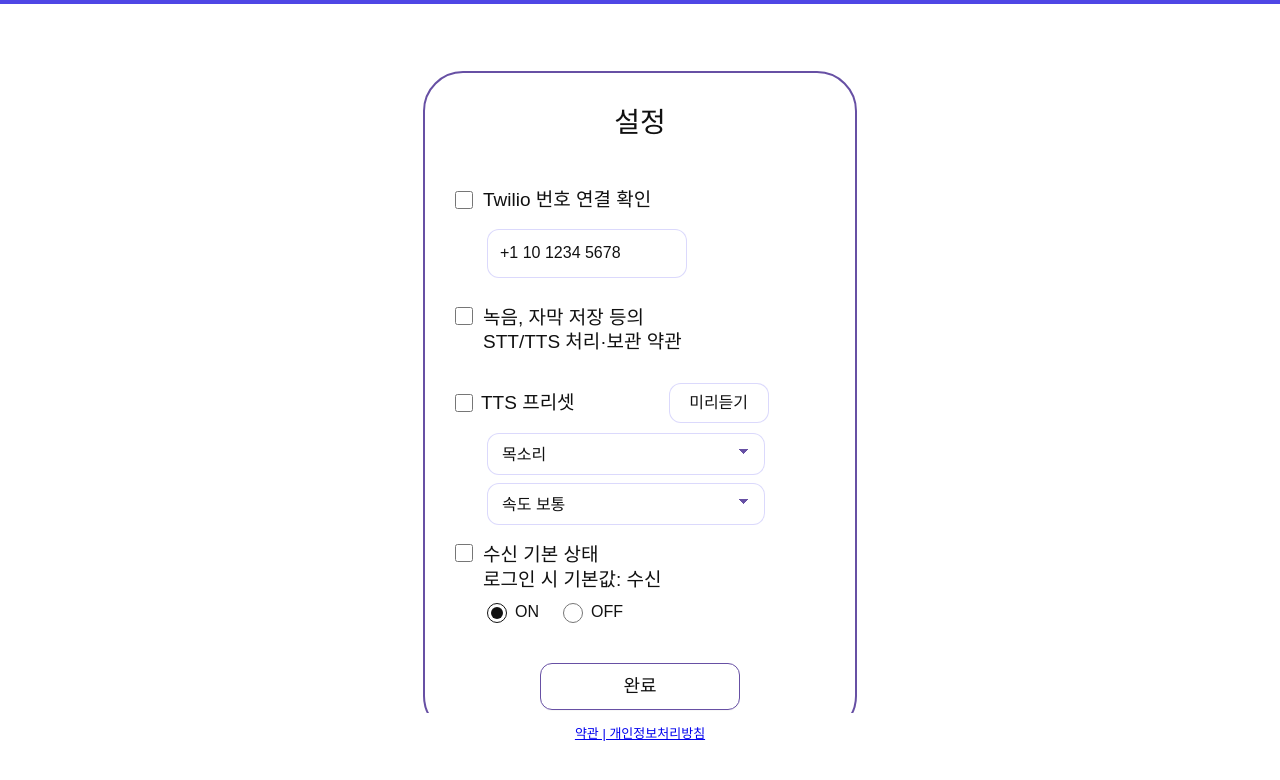
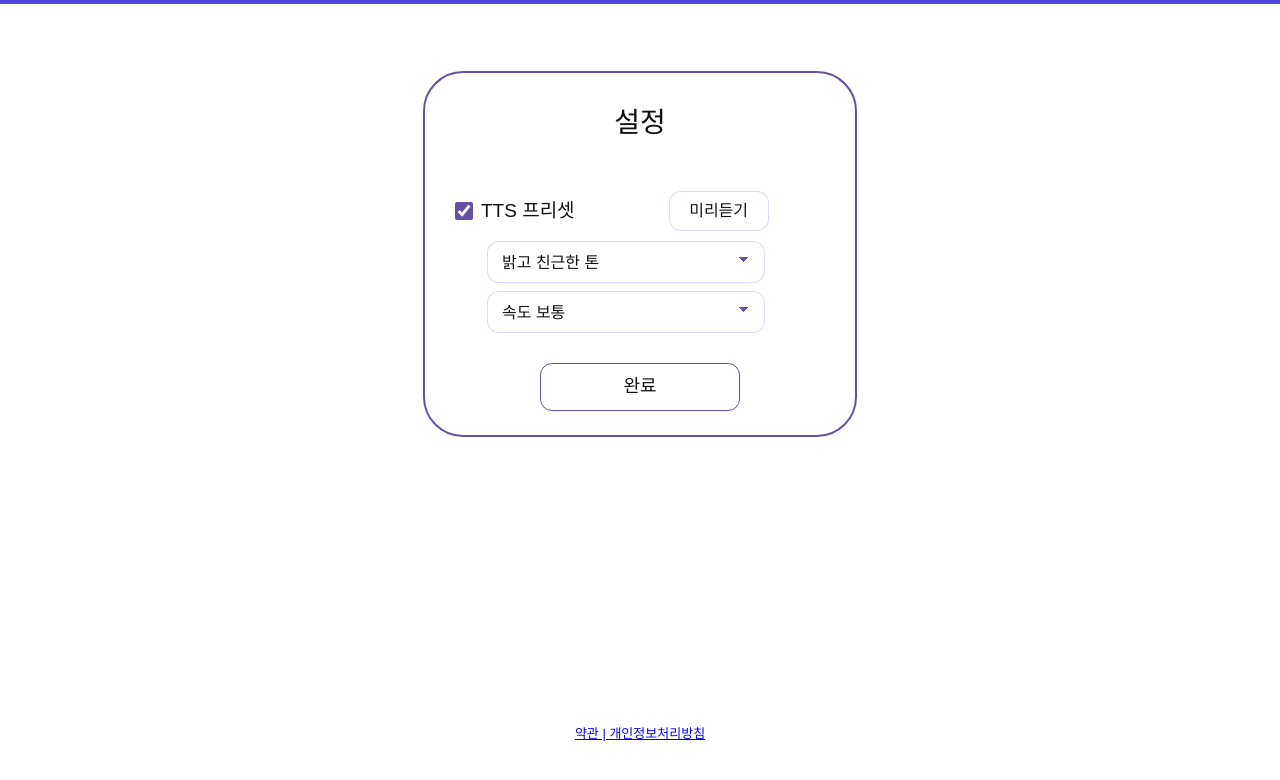
Before and after one commit to Legend-call-bot/front, a website: page public/pages/setting.html in a window 1280 px wide. Shown: the part 48-828 px from the top of the page. After the commit the page ends 800 px from the top, so only its background shows below. Drawn offline with Linux system fonts and the light colour scheme.

Commit message:
feat: 설정 화면에서 TTS 프리셋만 남기고 구조 단순화 및 완료 버튼 이동 처리

```diff
--- a/public/css/setting.css
+++ b/public/css/setting.css
@@ -63,7 +63,7 @@
     width: 18px;
     height: 18px;
     position: relative;
-    top: -9px;
+    top: 0;
     accent-color: #6750a4;
 }
 
@@ -88,30 +88,6 @@
     box-sizing: border-box;
     font-size: 15px;
     line-height: 1.4;
-}
-
-/* Twilio 번호 연결 확인 */
-.settings-form .settings-row:first-of-type {
-    gap: 0;
-}
-
-.settings-form .settings-row:first-of-type .settings-input {
-    width: 200px;
-    min-width: 0;
-}
-
-.settings-form .settings-row:first-of-type .settings-checkline {
-    align-items: center;
-    margin-bottom: 0;
-}
-
-.settings-form .settings-row:first-of-type .settings-checkbox {
-    top: 0;
-}
-
-.settings-form .settings-row:first-of-type .settings-body {
-    margin-top: 0;
-    gap: 0;
 }
 
 /* TTS 프리셋 행 */
@@ -174,27 +150,6 @@
     color: #111;
 }
 
-/* 라디오 그룹 */
-.radio-group {
-    display: flex;
-    align-items: center;
-    gap: 24px;
-    font-size: 16px;
-    line-height: 1.4;
-}
-
-.radio-option {
-    display: flex;
-    align-items: center;
-    gap: 8px;
-}
-
-.radio-option input[type="radio"] {
-    width: 20px;
-    height: 20px;
-    accent-color: #111;
-}
-
 /* 완료 버튼 */
 .settings-submit-btn {
     display: inline-flex;
@@ -213,23 +168,6 @@
     cursor: pointer;
 }
 
-/* 기타 링크 */
-.logout-link,
-.policy-link {
-    color: #111;
-    text-decoration: none;
-}
-
-.policy-link {
-    font-size: 16px;
-    color: #444;
-}
-
-.logout-link:hover,
-.policy-link:hover {
-    text-decoration: underline;
-}
-
 .settings-input:hover,
 .settings-select:hover,
 .preview-btn:hover,
--- a/public/pages/setting.html
+++ b/public/pages/setting.html
@@ -9,7 +9,7 @@
     </head>
     <body>
         <div class="container">
-            <!-- 상단 보라 헤더 영역 그대로 재사용 -->
+            <!-- 상단 보라 헤더 -->
             <div class="header-box">
                 <h1><a href="call.html">for call phobia</a></h1>
             </div>
@@ -22,103 +22,45 @@
                     <h2 class="settings-title">설정</h2>
 
                     <!-- 폼 영역 -->
-                    <form class="settings-form">
-                        <!-- 1. Twilio 번호 연결 확인 -->
-                        <div class="settings-row">
-                            <label class="settings-checkline">
-                                <input
-                                    type="checkbox"
-                                    class="settings-checkbox"
-                                />
-                                <span class="settings-label-text"
-                                    >Twilio 번호 연결 확인</span
-                                >
-                            </label>
-                            <div class="settings-body">
-                                <input
-                                    type="text"
-                                    class="settings-input"
-                                    value="+1 10 1234 5678"
-                                />
-                            </div>
-                        </div>
-
-                        <!-- 2. 녹음, 자막 저장 동의 -->
-                        <div class="settings-row">
-                            <label class="settings-checkline">
-                                <input
-                                    type="checkbox"
-                                    class="settings-checkbox"
-                                />
-                                <span class="settings-label-text">
-                                    녹음, 자막 저장 등의<br />
-                                    STT/TTS 처리·보관 약관
-                                </span>
-                            </label>
-                        </div>
-
-                        <!-- 3. TTS 프리셋 -->
+                    <form class="settings-form" id="settingsForm">
+                        <!-- TTS 프리셋 -->
                         <div class="settings-row">
                             <div class="settings-row-top">
                                 <label class="settings-checkline">
                                     <input
                                         type="checkbox"
                                         class="settings-checkbox"
+                                        checked
                                     />
-                                    <span class="settings-label-text"
-                                        >TTS 프리셋</span
-                                    >
+                                    <span class="settings-label-text">
+                                        TTS 프리셋
+                                    </span>
                                 </label>
                                 <button type="button" class="preview-btn">
                                     미리듣기
                                 </button>
                             </div>
                             <div class="settings-body">
-                                <select class="settings-select">
-                                    <option>목소리</option>
-                                    <option>다른 목소리</option>
+                                <select class="settings-select" name="voice">
+                                    <option value="friendly_female">
+                                        밝고 친근한 톤
+                                    </option>
+                                    <option value="firm_female">
+                                        또렷하고 단호한 톤
+                                    </option>
+                                    <option value="calm_female">
+                                        차분하고 안정적인 톤
+                                    </option>
+                                    <option value="warm_female">
+                                        따뜻하고 공감적인 톤
+                                    </option>
                                 </select>
 
-                                <select class="settings-select">
-                                    <option>속도 보통</option>
-                                    <option>조금 느리게</option>
-                                    <option>조금 빠르게</option>
+                                <select class="settings-select" name="speed">
+                                    <option value="normal">속도 보통</option>
+                                    <option value="slow">조금 느리게</option>
+                                    <option value="fast">조금 빠르게</option>
                                 </select>
-                            </div>
-                        </div>
-
-                        <!-- 4. 수신 기본 상태 -->
-                        <div class="settings-row">
-                            <label class="settings-checkline">
-                                <input
-                                    type="checkbox"
-                                    class="settings-checkbox"
-                                />
-                                <span class="settings-label-text">
-                                    수신 기본 상태<br />
-                                    로그인 시 기본값: 수신
-                                </span>
-                            </label>
-                            <div class="settings-body">
-                                <div class="radio-group">
-                                    <label class="radio-option">
-                                        <input
-                                            type="radio"
-                                            name="status"
-                                            value="on"
-                                            checked
-                                        />
-                                        <span class="radio-text">ON</span>
-                                    </label>
-                                    <label class="radio-option">
-                                        <input
-                                            type="radio"
-                                            name="status"
-                                            value="off"
-                                        />
-                                        <span class="radio-text">OFF</span>
-                                    </label>
-                                </div>
                             </div>
                         </div>
 
@@ -127,7 +69,18 @@
                             완료
                         </button>
                     </form>
-                </section>
+
+                    <script>
+                        document
+                            .getElementById("settingsForm")
+                            .addEventListener("submit", function (e) {
+                                e.preventDefault();
+
+                                // TODO: 나중에 여기서 프리셋 저장 (localStorage나 서버 호출 등)
+
+                                window.location.href = "call.html";
+                            });
+                    </script>
             </main>
 
             <!-- 고정 하단 푸터 -->
@@ -135,8 +88,9 @@
                 <a
                     href="terms_of_service_and_privacy_policy.html"
                     class="legal-link"
-                    >약관 | 개인정보처리방침</a
                 >
+                    약관 | 개인정보처리방침
+                </a>
             </div>
         </div>
     </body>
```
